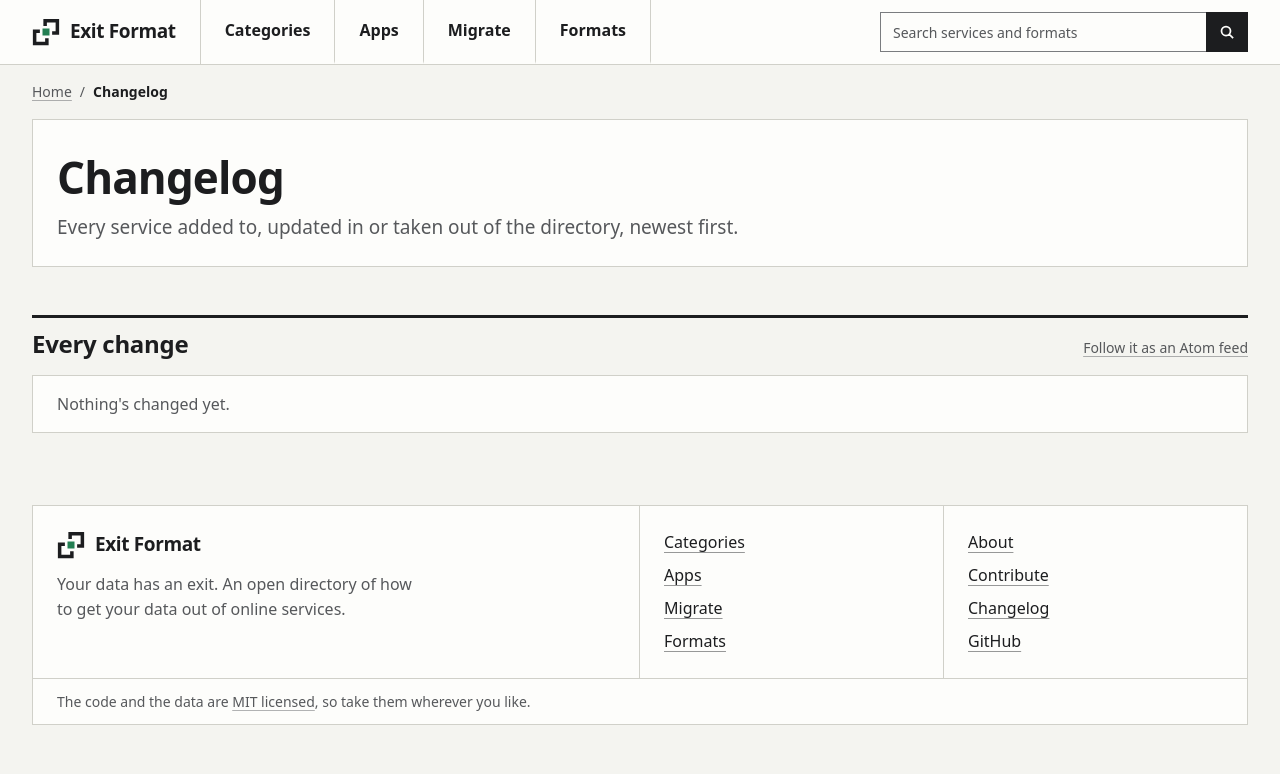
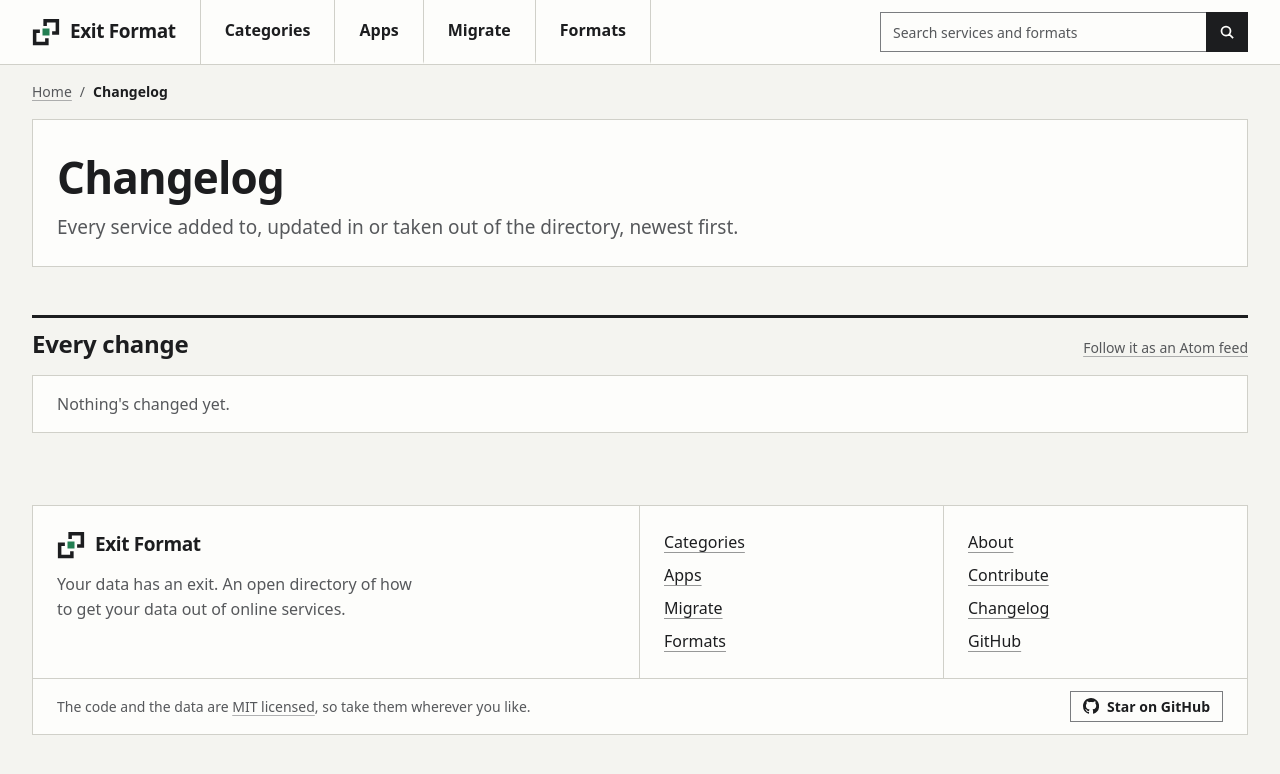
Before and after one commit to NotAFlightRisk/exitformat, a SvelteKit app: page /changelog in a window 1280 px wide. Shown: the top 774 px of the page. Built offline with nearby package versions, Linux system fonts and the light colour scheme; a web font is replaced by a local one.

Commit message:
feat: add a Star on GitHub button to the footer

```diff
--- a/src/routes/+layout.svelte
+++ b/src/routes/+layout.svelte
@@ -22,6 +22,11 @@
     { href: '/changelog', label: 'Changelog' },
     { href: site.repo, label: 'GitHub' }
   ];
+
+  // GitHub's own mark, drawn here rather than with their button script, which would need its
+  // own exception in the CSP and tell GitHub about every visit
+  const githubMark =
+    'M8 0c4.42 0 8 3.58 8 8a8.013 8.013 0 0 1-5.45 7.59c-.4.08-.55-.17-.55-.38 0-.27.01-1.13.01-2.2 0-.75-.25-1.23-.54-1.48 1.78-.2 3.65-.88 3.65-3.95 0-.88-.31-1.59-.82-2.15.08-.2.36-1.02-.08-2.12 0 0-.67-.22-2.2.82-.64-.18-1.32-.27-2-.27-.68 0-1.36.09-2 .27-1.53-1.03-2.2-.82-2.2-.82-.44 1.1-.16 1.92-.08 2.12-.51.56-.82 1.28-.82 2.15 0 3.06 1.86 3.75 3.64 3.95-.23.2-.44.55-.51 1.07-.46.21-1.61.55-2.33-.66-.15-.24-.6-.83-1.23-.82-.67.01-.27.38.01.53.34.19.73.9.82 1.13.16.45.68 1.31 2.69.94 0 .67.01 1.3.01 1.49 0 .21-.15.45-.55.38A7.995 7.995 0 0 1 0 8c0-4.42 3.58-8 8-8Z';
 
   const oops = $derived(page.status === 404 ? 'Page not found' : 'Something broke');
   const meta = $derived(
@@ -90,10 +95,16 @@
           {#each project as item (item.href)}<li><a href={item.href}>{item.label}</a></li>{/each}
         </ul>
       </nav>
-      <p class="licence">
-        The code and the data are <a href="{site.repo}/blob/main/LICENSE">MIT licensed</a>, so take
-        them wherever you like.
-      </p>
+      <div class="base">
+        <p>
+          The code and the data are <a href="{site.repo}/blob/main/LICENSE">MIT licensed</a>, so
+          take them wherever you like.
+        </p>
+        <a class="star" href={site.repo} rel="external">
+          <svg viewBox="0 0 16 16" aria-hidden="true"><path d={githubMark} /></svg>
+          Star on GitHub
+        </a>
+      </div>
     </div>
   </div>
 </footer>
@@ -213,11 +224,41 @@
     list-style: none;
   }
 
-  .licence {
+  /* the licence on the left and the star on the right, and once they don't both fit, the star
+     drops under it */
+  .base {
+    display: flex;
+    flex-wrap: wrap;
     grid-column: 1 / -1;
+    gap: var(--space-3) var(--space-5);
+    align-items: center;
+    justify-content: space-between;
     padding-block: var(--space-3);
     color: var(--text-muted);
     font-size: var(--size-sm);
+  }
+
+  .star {
+    display: inline-flex;
+    gap: var(--space-2);
+    align-items: center;
+    padding: var(--space-1) var(--space-3);
+    border: var(--hairline) solid var(--control-edge);
+    color: var(--text);
+    font-weight: 650;
+    text-decoration: none;
+    white-space: nowrap;
+    transition: background-color var(--quick) var(--ease);
+
+    &:hover {
+      background: var(--surface-hover);
+    }
+
+    svg {
+      inline-size: 1.15em;
+      block-size: 1.15em;
+      fill: currentColor;
+    }
   }
 
   @media (width < 40rem) {
```
